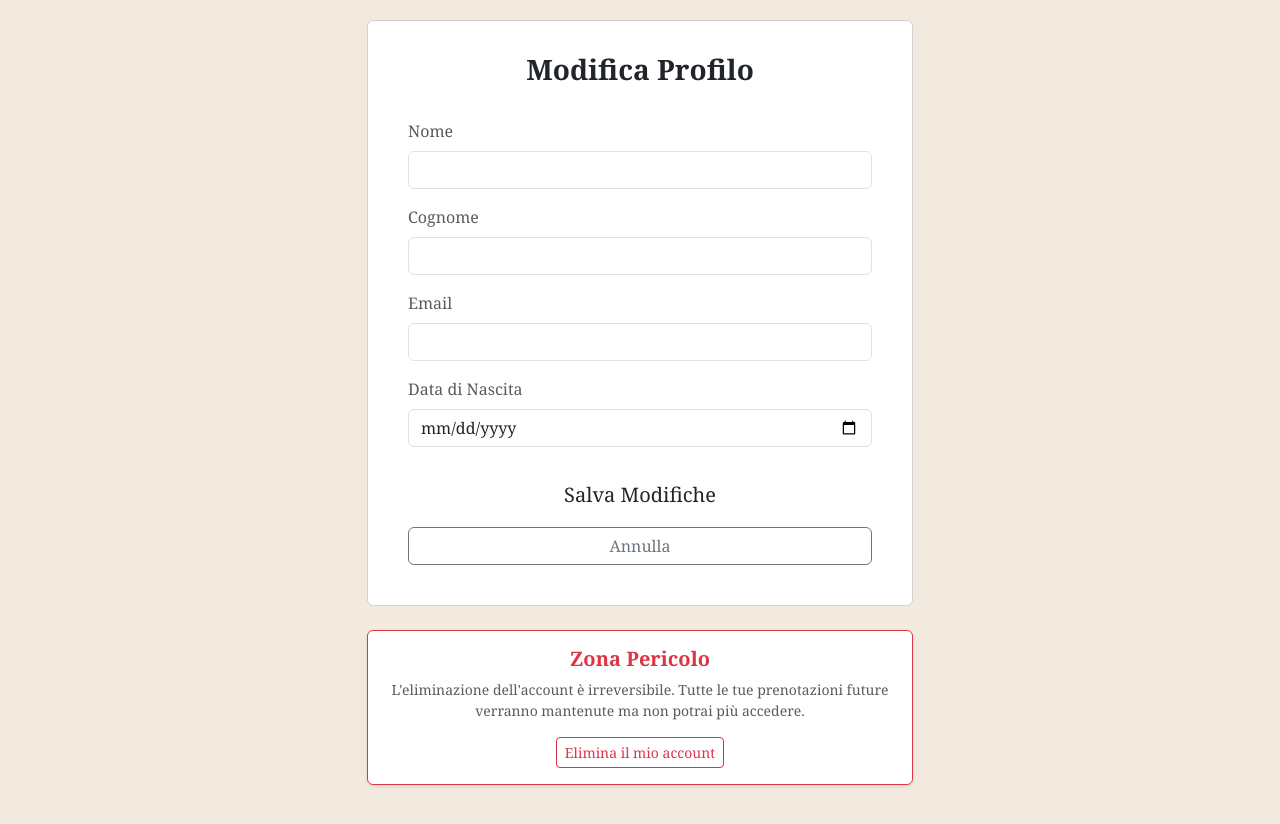
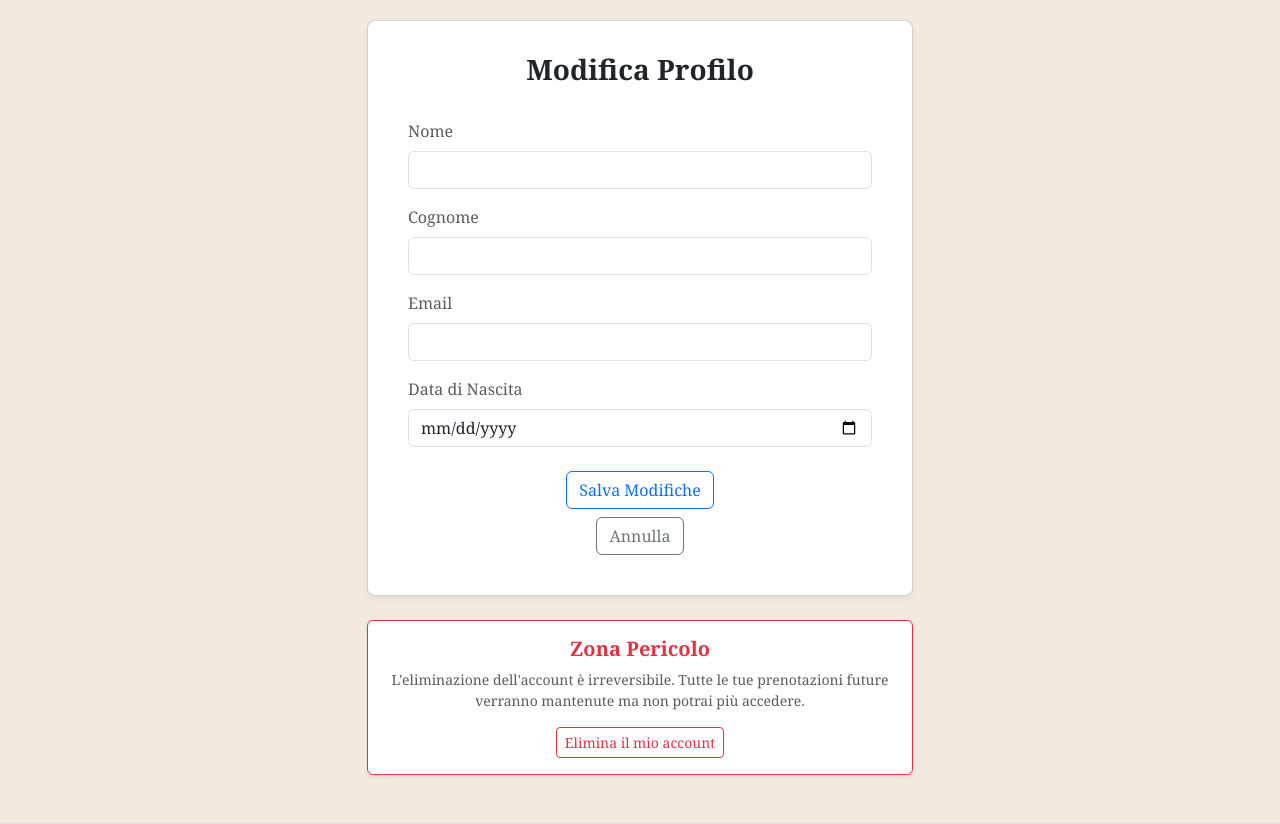
Before and after one commit to pietrobertoncini/Progetto_PW_2025-2026, a PHP site: page /modifica_profilo.php in a window 1280 px wide. Shown: the part 108-932 px from the top of the page. Run offline with PHP 8.4, Linux system fonts and the light colour scheme; the visitor is signed in with stand-in values (Sample User, id 1); data comes from the database, SQL or seed files in the repository; data that the repository does not hold is empty.

Commit message:
piccole modifiche estetiche

```diff
--- a/login.php
+++ b/login.php
@@ -16,7 +16,7 @@ if (isset($_SESSION['id_utente'])) {
 
     <?php include 'common/navbar.php'; ?>
 
-    <div class="container mt-5" style="padding-top: 100px;">
+    <div class="container mt-5">
         <div class="row justify-content-center">
             <div class="col-md-6 col-lg-5">
                 <div class="card shadow-sm">
--- a/modifica_profilo.php
+++ b/modifica_profilo.php
@@ -27,9 +27,9 @@ $dati_utente = datiUtenteCompleti($cid, $_SESSION['id_utente']);
         <div class="row justify-content-center">
             <div class="col-lg-6 col-md-8">
 
-                <div class="card card-custom bg-white p-4 mb-4">
+                <div class="card shadow-sm rounded-3 p-4 mb-4">
                     <div class="card-header bg-white border-0 text-center">
-                        <h3 class="fw-bold text-brand">Modifica Profilo</h3>
+                        <h3 class="fw-bold">Modifica Profilo</h3>
                     </div>
 
                     <div class="card-body">
@@ -41,30 +41,32 @@ $dati_utente = datiUtenteCompleti($cid, $_SESSION['id_utente']);
                             <div class="mb-3">
                                 <label for="nome" class="form-label text-muted">Nome</label>
                                 <input type="text" class="form-control" id="nome" name="nome"
-                                       value="<?php echo htmlspecialchars($dati_utente['nome']); ?>" required>
+                                    value="<?php echo htmlspecialchars($dati_utente['nome']); ?>" required>
                             </div>
 
                             <div class="mb-3">
                                 <label for="cognome" class="form-label text-muted">Cognome</label>
                                 <input type="text" class="form-control" id="cognome" name="cognome"
-                                       value="<?php echo htmlspecialchars($dati_utente['cognome']); ?>" required>
+                                    value="<?php echo htmlspecialchars($dati_utente['cognome']); ?>" required>
                             </div>
 
                             <div class="mb-3">
                                 <label for="email" class="form-label text-muted">Email</label>
                                 <input type="email" class="form-control" id="email" name="email"
-                                       value="<?php echo htmlspecialchars($dati_utente['email']); ?>" required>
+                                    value="<?php echo htmlspecialchars($dati_utente['email']); ?>" required>
                             </div>
 
                             <div class="mb-3">
                                 <label for="data_nascita" class="form-label text-muted">Data di Nascita</label>
                                 <input type="date" class="form-control" id="data_nascita" name="data_nascita"
-                                       value="<?php echo $dati_utente['data_nascita']; ?>" required>
+                                    value="<?php echo $dati_utente['data_nascita']; ?>" required>
                             </div>
 
-                            <div class="d-grid gap-2 mt-4">
-                                <button type="submit" class="btn btn-brand btn-lg">Salva Modifiche</button>
-                                <a href="profilo.php" class="btn btn-outline-secondary">Annulla</a>
+                            <div class="text-center mt-4">
+                                <button type="submit" class="btn btn-outline-primary">Salva Modifiche</button>
+                                <div class="mt-2">
+                                    <a href="profilo.php" class="btn btn-outline-secondary">Annulla</a>
+                                </div>
                             </div>
                         </form>
                     </div>
@@ -91,4 +93,5 @@ $dati_utente = datiUtenteCompleti($cid, $_SESSION['id_utente']);
     <?php include 'common/footer.html'; ?>
     <script src="https://cdn.jsdelivr.net/npm/bootstrap@5.3.3/dist/js/bootstrap.bundle.min.js"></script>
 </body>
+
 </html>
--- a/register.php
+++ b/register.php
@@ -30,7 +30,7 @@ try {
 
     <?php include 'common/navbar.php'; ?>
 
-    <div class="container mt-5" style="padding-top: 70px;">
+    <div class="container mt-5">
         <div class="row justify-content-center">
             <div class="col-md-8 col-lg-7">
                 <div class="card shadow-sm">
```
Also changed, not shown: dashboard.php (+6 -6 lines).
